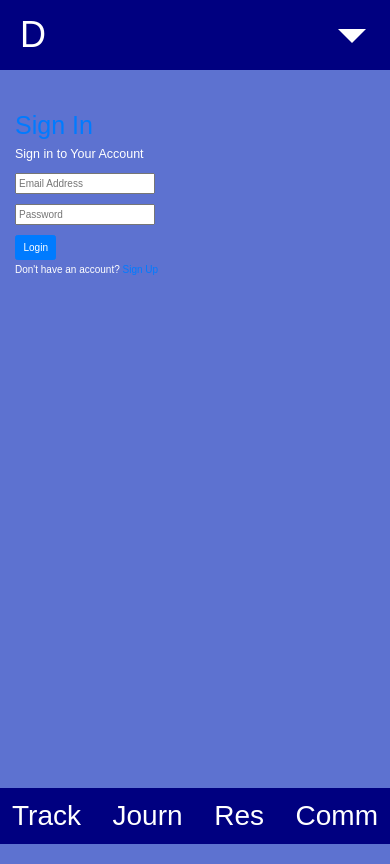
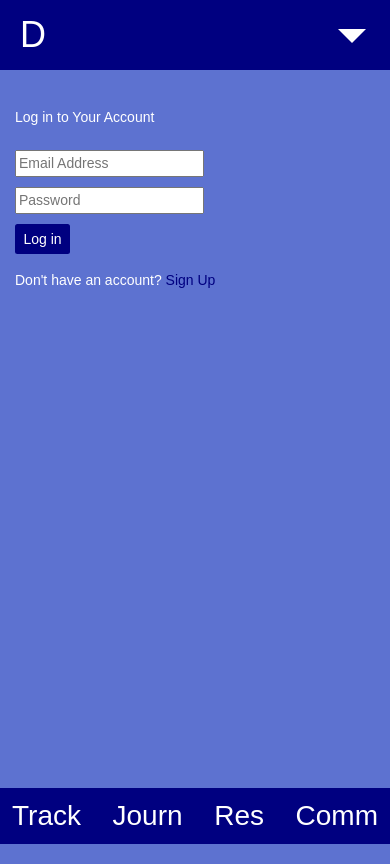
Before and after one commit to stazman/online-medicine-chest, a React (Create React App) app in the folder client/: page /login in a window 390 px wide. Built offline with nearby package versions, Linux system fonts and the light colour scheme; no server answers.

Commit message:
Makes login, register responsive; edits text

```diff
--- a/client/src/components/registration_and_login/Login.js
+++ b/client/src/components/registration_and_login/Login.js
@@ -1,9 +1,46 @@
-import React, { Fragment, useState } from 'react';
+import React, { useState } from 'react';
 import { Link, Redirect } from "react-router-dom";
 import { connect } from 'react-redux';
 import PropTypes from 'prop-types';
 import {login} from '../../actions/auth'
+import { Button } from 'react-bootstrap';
+import TextStyles from '../styles/TextStyles';
+import ButtonStyles from '../styles/ButtonStyles';
+import styled from 'styled-components';
+import { device } from '../styles/device';
 
+
+const MediaQueries = styled.div`
+  @media ${device.mobileS} {
+    p, a {
+      font-size: 1.4rem;
+    }
+    .link-standard {
+      font-size: 1.4rem
+    }
+  }
+
+  @media ${device.tabletS} {
+    a, p {
+      font-size: 1.8rem;
+    }
+    button.btn-submit {
+      font-size: 1.8rem;
+    }
+    .link-standard {
+      font-size: 1.8rem
+    }
+  }
+
+  @media ${device.laptop} {
+    a, p, li {
+      font-size: 2rem;
+    }
+    button.btn-submit {
+      font-size: 2rem;
+    }
+  }
+`
 
 const Login = ({login, isAuthenticated}) => {
 
@@ -26,9 +63,11 @@ const Login = ({login, isAuthenticated}) => {
   }
 
   return (
-    <Fragment>
-      <h1 className="large text-primary">Sign In</h1>
-      <p className="lead"><i className="fas fa-user"></i> Sign in to Your Account</p>
+    <MediaQueries>
+      <TextStyles>
+        <ButtonStyles>
+          <p className="lead"><i className="fas fa-user"></i>Log in to Your Account</p>
+          <br></br>
           <form className="form" onSubmit={ e => onSubmit(e)}>
             <div className="form-group">
               <input
@@ -49,17 +88,19 @@ const Login = ({login, isAuthenticated}) => {
                 onChange={e => onChange(e)} required
               />
             </div>
-        <input type="submit" className="btn btn-primary" value="Login" />
+            <Button type='submit' variant="submit-sm" value="Login">Log in</Button>
           </form>
+          <br></br>
           <p className="my-1">
-        Don't have an account? <Link to={'/register'}>Sign Up</Link>
+            Don't have an account? <Link className='link-standard' to={'/register'}>Sign Up</Link>
           </p>
-    </Fragment>
+        </ButtonStyles>
+      </TextStyles>
+    </MediaQueries>
   )
 }
 
 Login.propTypes = {
-  // setAlert: PropTypes.func.isRequired,
   login: PropTypes.func.isRequired,
   isAuthenticated: PropTypes.bool
 };
@@ -68,6 +109,4 @@ const mapStatetoProps = state => ({
   isAuthenticated: state.auth.isAuthenticated
 });
 
-export default connect(mapStatetoProps, {
-  // setAlert,
-  login })(Login)
+export default connect(mapStatetoProps, { login })(Login)
--- a/client/src/components/registration_and_login/Register.js
+++ b/client/src/components/registration_and_login/Register.js
@@ -1,10 +1,47 @@
-import React, { Fragment, useState } from 'react';
+import React, { useState } from 'react';
 import { connect } from 'react-redux';
 import { Link, Redirect } from 'react-router-dom';
 import { setAlert } from '../../actions/alert';
 import { register } from '../../actions/auth';
 import PropTypes from 'prop-types';
+import { Button } from 'react-bootstrap';
+import TextStyles from '../styles/TextStyles';
+import ButtonStyles from '../styles/ButtonStyles';
+import styled from 'styled-components';
+import { device } from '../styles/device';
 
+
+const MediaQueries = styled.div`
+  @media ${device.mobileS} {
+    p, a {
+      font-size: 1.4rem;
+    }
+    .link-standard {
+      font-size: 1.4rem
+    }
+  }
+
+  @media ${device.tabletS} {
+    a, p {
+      font-size: 1.8rem;
+    }
+    button.btn-submit {
+      font-size: 1.8rem;
+    }
+    .link-standard {
+      font-size: 1.8rem
+    }
+  }
+
+  @media ${device.laptop} {
+    a, p, li {
+      font-size: 2rem;
+    }
+    button.btn-submit {
+      font-size: 2rem;
+    }
+  }
+`
 
 const Register = ({ setAlert, register, isAuthenticated }) => {
 
@@ -33,9 +70,13 @@ const Register = ({ setAlert, register, isAuthenticated }) => {
   }
 
   return (
-    <Fragment>
-      <h1 className="large text-primary">Sign Up</h1>
-      <p className="lead"><i className="fas fa-user"></i> Create Your Account</p>
+    <MediaQueries>
+      <TextStyles>
+        <ButtonStyles>
+
+          <p className="lead"><i className="fas fa-user"></i> Create An Account</p>
+          <br></br>
+
           <form className="form" onSubmit={ e => onSubmit(e)}>
             <div className="form-group">
               <input
@@ -54,11 +95,15 @@ const Register = ({ setAlert, register, isAuthenticated }) => {
                 value={email}
                 onChange={e => onChange(e)} required
               />
-          <small className="form-text"
-            >This site uses Gravatar so if you want a profile image, use a
-            Gravatar email</small
-          >
+              <br></br>
+
+              {/* <small className="form-text">
+                This site uses Gravatar so if you want a profile image, use a
+                Gravatar email
+              </small> */}
+
             </div>
+            <br></br>
             <div className="form-group">
               <input
                 type="password"
@@ -79,12 +124,16 @@ const Register = ({ setAlert, register, isAuthenticated }) => {
                 onChange={e => onChange(e)} required
               />
             </div>
-        <input type="submit" className="btn btn-primary" value="Register" />
+            <Button type='submit 'variant="submit-sm" value="Register">Register</Button>
           </form>
+          <br></br>
+
           <p className="my-1">
-        Already have an account? <Link to='/login'>Log In</Link>
+            Already have an account? <Link className='link-standard' to='/login'>Log In</Link>
           </p>
-    </Fragment>
+        </ButtonStyles>
+      </TextStyles>
+    </MediaQueries>
   )
 }
 
```
Lines whose indentation alone changed are shown as unchanged.
